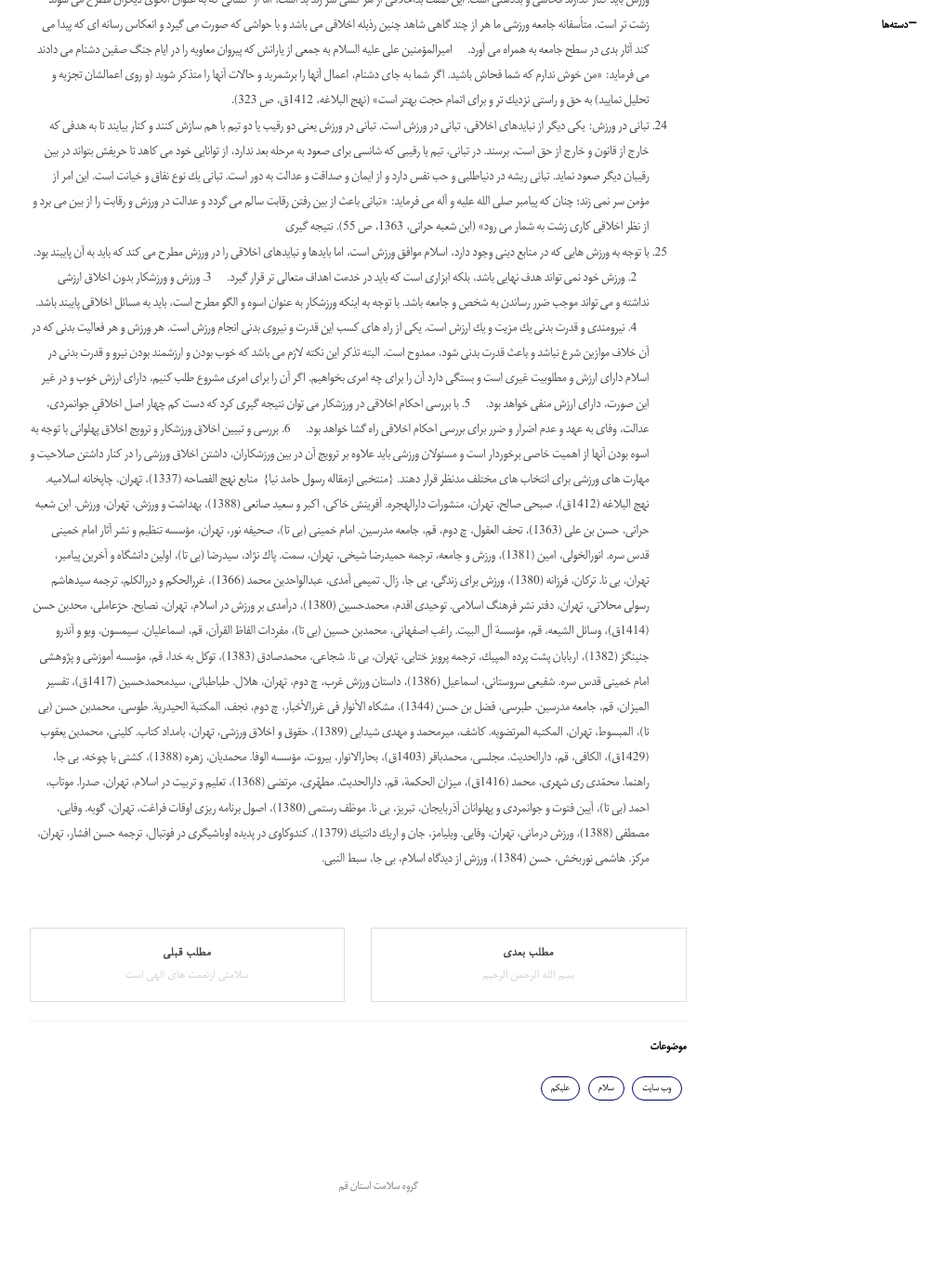
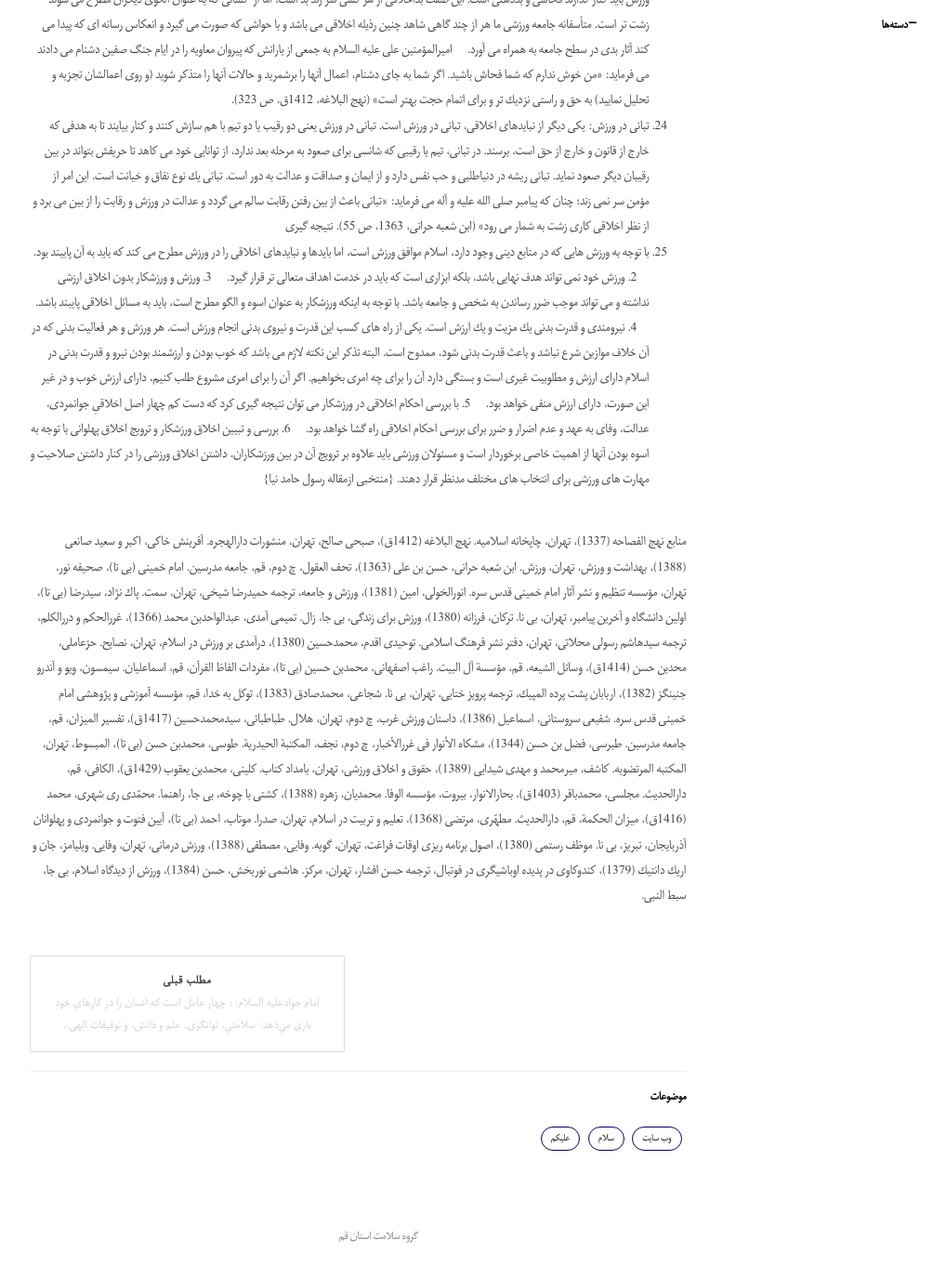
Before and after one commit to grouh-salamat/grouh-salamat.github.io, a Jekyll site: the page built from _posts/2017-06-26-p21.markdown, in a window 1280 px wide and 1400 px high, scrolled down 5499 px. Shown: the top 1376 px of the window at 93% size, without its empty margins (233-1251 px from the left). Built offline with Jekyll 4.4.1, drawn with Linux system fonts in a browser that asks for light colours; comment, search, counter and statistics services are not loaded; part of the change alters nothing that is shown; some of the changed text lies outside the part shown.

```diff
--- a/_posts/2017-06-26-p21.markdown
+++ b/_posts/2017-06-26-p21.markdown
@@ -2,9 +2,9 @@
 layout:     post
 title:      "اهمیت وچایگاه ورزش"
 subtitle:   ""
-date:       2017-06-26 12:00:00
+date:       2017-06-28 10:00:00
 author:     "قاسمی"
-header-img: "img/home-bg.jpg"
+header-img: "img/images.jpg"
 catalog: true
 tags:
  سلام علیکم
@@ -85,7 +85,10 @@ tags:
      5. با بررسى احكام اخلاقى در ورزشكار مى توان نتيجه گيرى كرد كه دست كم چهار اصل اخلاقىِ جوانمردى، عدالت، وفاى به عهد و عدم اضرار و ضرر براى بررسى احكام اخلاقى راه گشا خواهد بود.
      6. بررسى و تبيين اخلاق ورزشكار و ترويج اخلاق پهلوانى با توجه به اسوه بودن آنها از اهميت خاصى برخوردار است و مسئولان ورزشى بايد علاوه بر ترويج آن در بين ورزشكاران، داشتن اخلاق ورزشى را در كنار داشتن صلاحيت و مهارت هاى ورزشى براى انتخاب هاى مختلف مدنظر قرار دهند.
 {منتخبی ازمقاله  رسول حامد نیا}
- منابع
+
+
+
+ منابع
 نهج الفصاحه (1337)، تهران، چاپخانه اسلاميه.
 نهج البلاغه (1412ق)، صبحى صالح، تهران، منشورات دارالهجره.
 آفرينش خاكى، اكبر و سعيد صانعى (1388)، بهداشت و ورزش، تهران، ورزش.
```
